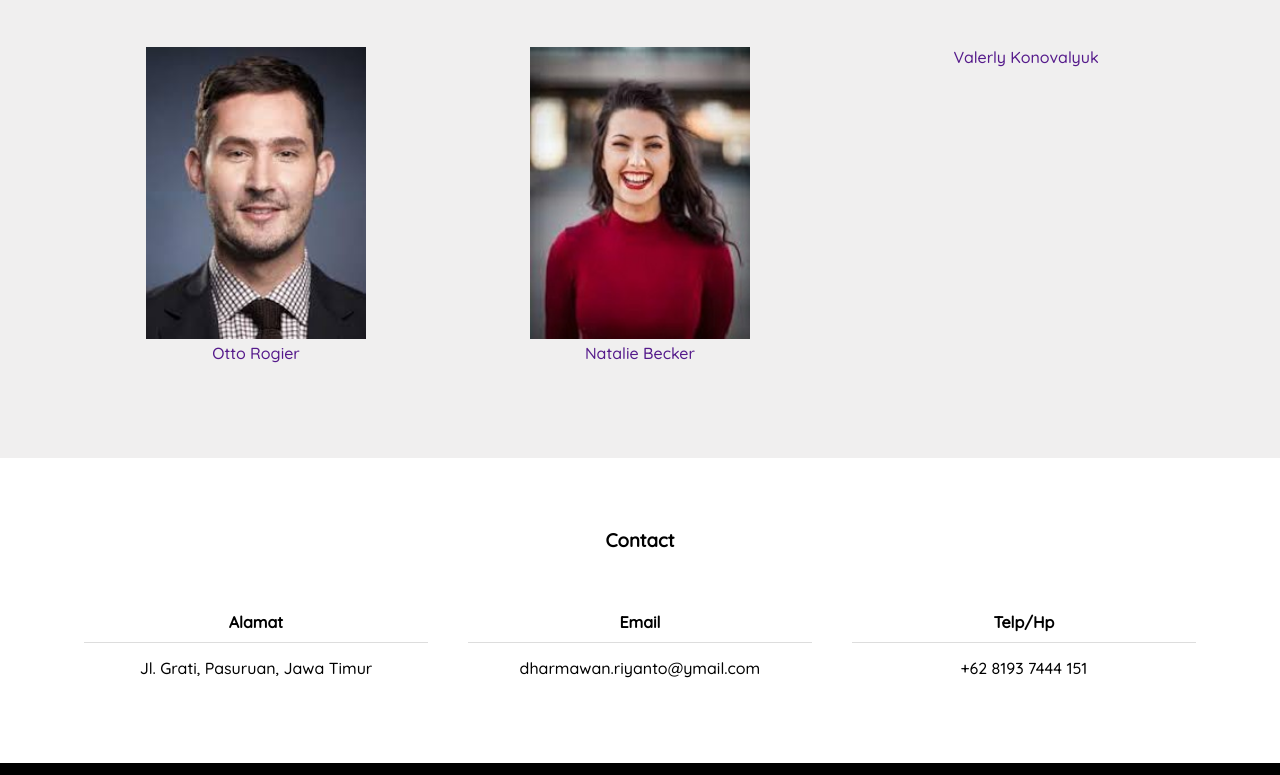
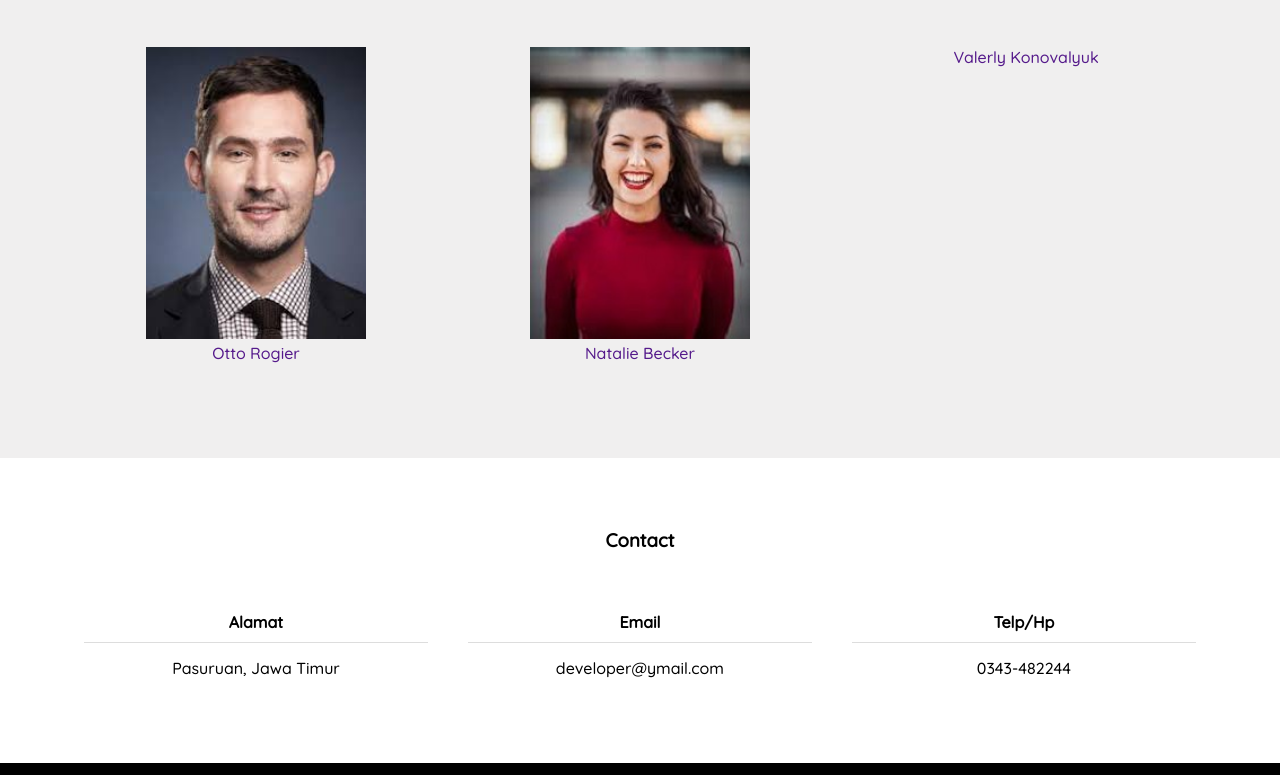
Before and after one commit to yantops/FinalProject_048_Dharmawan, a plain HTML site: page index.html in a window 1280 px wide. Shown: the part 2022-2797 px from the top of the page. Drawn offline with Linux system fonts and the light colour scheme.

Commit message:
ganti info id

```diff
--- a/index.html
+++ b/index.html
@@ -4,7 +4,7 @@
     <meta charset="UTF-8">
     <meta http-equiv="X-UA-Compatible" content="IE=edge">
     <meta name="viewport" content="width=device-width, initial-scale=1.0">
-    <title>Dharmawan Riyanto</title>
+    <title>D Riyanto</title>
     <link rel="stylesheet" type="text/css" href="style.css">
     <link href="https://fonts.googleapis.com/css2?family=Quicksand:wght@500&display=swap" rel="stylesheet">
     <link rel="stylesheet" type="text/css" href="https://cdnjs.cloudflare.com/ajax/libs/font-awesome/6.1.1/css/all.min.css">
@@ -48,7 +48,7 @@
         <div class="container">
             <div class="banner-left">
                 <img src="image/jsn2.png">
-                <h2>Dharmawan Riyanto<br>
+                <h2>D Riyanto<br>
                     Web Designer</h2>
                 <p>Selamat datang di website portfolio saya</p>
             </div>
@@ -151,17 +151,17 @@
             <h3>Contact</h3>
             <div class="col-contact">
                 <h4>Alamat</h4>
-                <p>Jl. Grati, Pasuruan, Jawa Timur</p>
+                <p>Pasuruan, Jawa Timur</p>
             </div>
 
             <div class="col-contact">
                 <h4>Email</h4>
-                <p>dharmawan.riyanto@ymail.com</p>
+                <p>developer@ymail.com</p>
             </div>
 
             <div class="col-contact">
                 <h4>Telp/Hp</h4>
-                <p>+62 8193 7444 151</p>
+                <p>0343-482244</p>
             </div>
         </div>
     </section>
```
